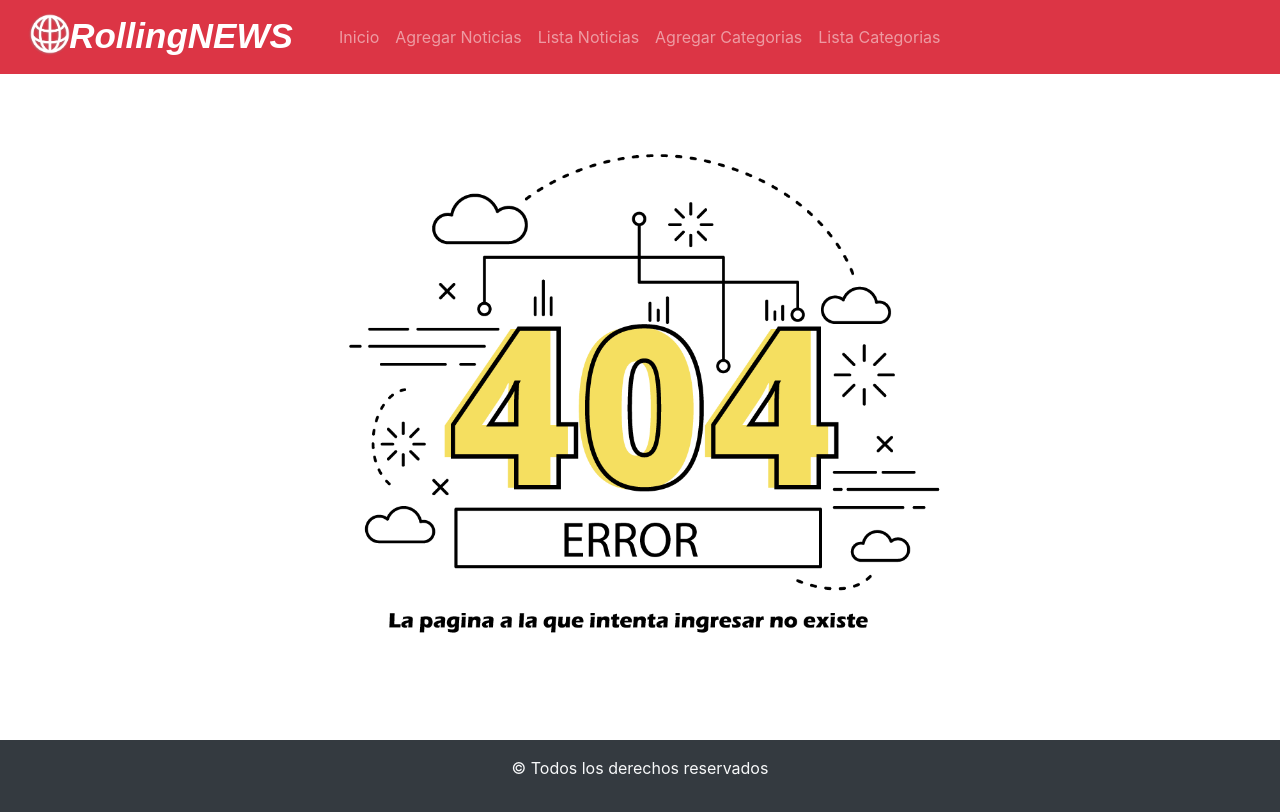
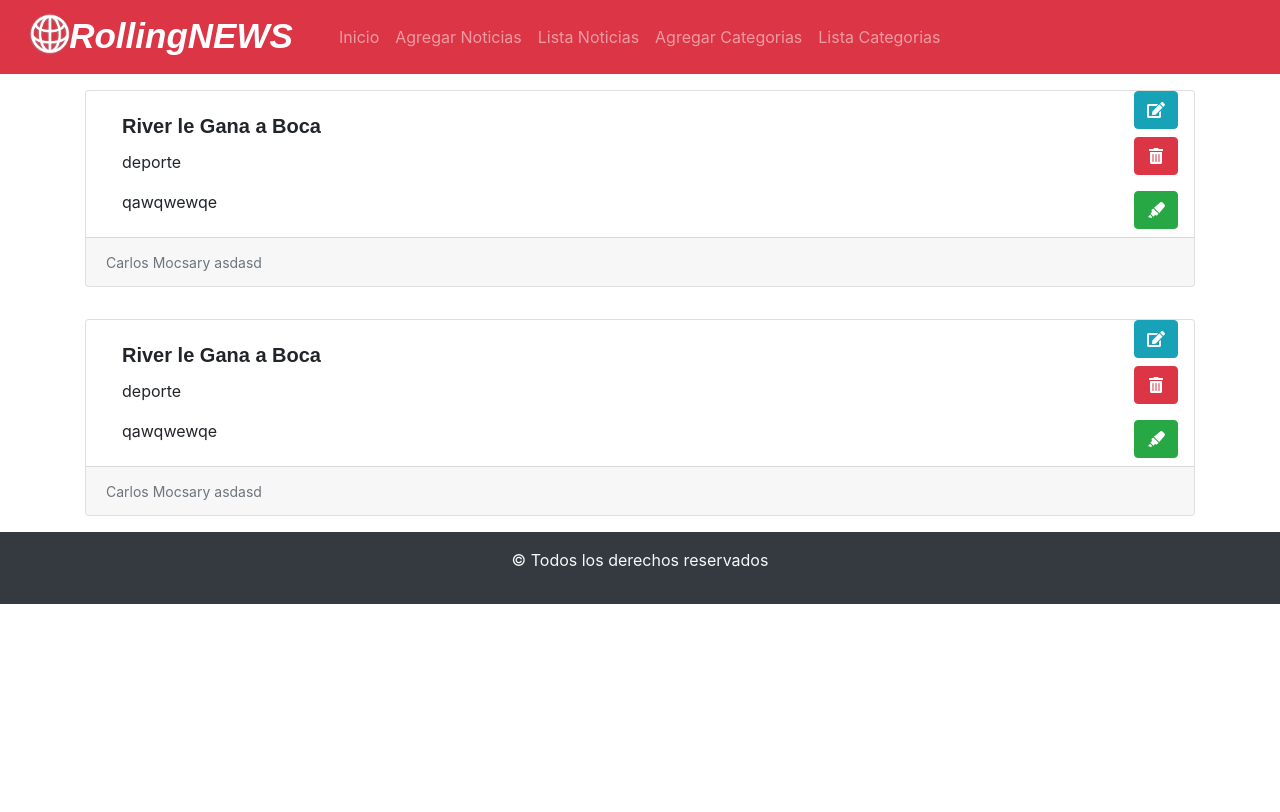
Before and after one commit to OttoCab/RollingNews, a React (Create React App) app: page /Categorias/detalleCategoria/1 in a window 1280 px wide. Built offline with nearby package versions, Linux system fonts and the light colour scheme; data requests are answered from the project's data file; a web font is replaced by a local one.

Commit message:
se realiza la logica para filtrar las noticias por categorias en detalleCategoirias

```diff
--- a/db.json
+++ b/db.json
@@ -2,21 +2,12 @@
   "News": [
     {
       "categoriaNoticia": "actualidad",
-      "idCategoriaNoticia": 0,
+      "idCategoriaNoticia": "2",
       "tituloNoticia": "Cosmito",
       "autorNoticia": "Florencia Norry",
       "fechaNoticia": "19/05/2021",
       "contenidoNoticia": "odas las personas que tienen un gato como compañero de vida saben que siempre anda buscando una caja o cualquier lugar cerrado donde pueda acurrucarse y estar tranquilo.\n\nNo le importa el tamaño, la forma ni el color mientras sea un espacio delimitado. Una atracción que, según un experimento casero, se extiende hasta las cajas imaginarias.\n\nCuando hablamos de cajas imaginarias nos referimos a rectángulos en dos dimensiones, es decir marcados en el suelo con cinta adhesiva. Pero, ¿cuál es la razón de esta atracción?\n\nEsto es lo que ha querido responder una investigación publicada en Applied Animal Behaviour Science (AAPS).",
       "id": 2
-    },
-    {
-      "categoriaNoticia": "deporte",
-      "idCategoriaNoticia": 0,
-      "tituloNoticia": "Voley Femenino",
-      "autorNoticia": "Florencia",
-      "fechaNoticia": "19/05/2021",
-      "contenidoNoticia": "Luego de la victoria en condición de visitante ante River, llegó el turno de medirse ante Club Rosario y las Guerreras culminaron la fase regular con una victoria por 3-1 en el Polideportivo Quinquela Martín. Candela Salinas fue la máxima anotadora del encuentro con 18 puntos.\n\nAdemás, las dirigidas por Eduardo Allona finalizaron esta etapa como líderes de  la Zona A con puntaje ideal. En cuanto al desarrollo del partido, el Xeneize que presentó un equipo alternativo, se llevó el primer set sin sobresaltos.\n\nPudieron imponer sus condiciones y con cierta comodidad se ponían en ventaja. Ya en el segundo set, el cotejo comenzó a emparejarse y en una definición muy luchada desde principio a fin, Boca se puso 2-0 arriba.",
-      "id": 3
     },
     {
       "categoriaNoticia": "Espectaculo",
@@ -35,6 +26,24 @@
       "fechaNoticia": "20/05/2021",
       "contenidoNoticia": "Algunos de los mayores éxitos de la historia del cine han venido del género de terror, ya que no suelen ser necesarios grandes presupuestos para sacar adelante películas que conquisten al público. Vienen rápidamente a la memoria títulos como 'La noche de Halloween', 'El proyecto de la bruja de Blair',  'Paranormal Activity' o 'Saw', que es la que ahora nos interesa.\n\n'Saw' logró superar los 100 millones de dólares de recaudación mundial cuando su presupuesto apenas superaba el millón. Lógico que durante un buen tiempo se estrenase una secuela cada año. La saga pareció morir en 2010, pero siete años más tarde hubo un primer intento de relanzarla que no tuvo continuidad. Veremos qué sucede en el caso de 'Spiral: Saw', una fallida cinta impulsada por Chris Rock que llega este viernes 21 de mayo a los cines españoles.",
       "id": 5
+    },
+    {
+      "categoriaNoticia": "deporte",
+      "idCategoriaNoticia": "1",
+      "tituloNoticia": "River le Gana a Boca",
+      "autorNoticia": "Carlos Mocsary",
+      "fechaNoticia": "asdasd",
+      "contenidoNoticia": "qawqwewqe",
+      "id": 6
+    },
+    {
+      "categoriaNoticia": "deporte",
+      "idCategoriaNoticia": "1",
+      "tituloNoticia": "River le Gana a Boca",
+      "autorNoticia": "Carlos Mocsary",
+      "fechaNoticia": "asdasd",
+      "contenidoNoticia": "qawqwewqe",
+      "id": 7
     }
   ],
   "Categorias": [
--- a/src/App.js
+++ b/src/App.js
@@ -12,6 +12,7 @@ import { useState, useEffect } from "react";
 import React from "react";
 import PgADM from "./components/PgADM";
 import Error404 from './components/Error404'
+import DetalleCategoria from './components/ADM/DetalleCategoria'
 
 function App() {
   const URL = process.env.REACT_APP_API_URL;
@@ -65,6 +66,9 @@ function App() {
         <Route exact path="/Categorias">
           <ListaCategorias Categorias={Categorias}></ListaCategorias>
         </Route>
+        <Route exact path="/Categorias/detalleCategoria/:idCategoriaNoticia">
+          <DetalleCategoria noticias={noticias} Categorias={Categorias}></DetalleCategoria>
+        </Route>
        <Route path='*'>
           <Error404></Error404>
         </Route>
--- a/src/components/ADM/AgregarNoticia.js
+++ b/src/components/ADM/AgregarNoticia.js
@@ -1,4 +1,4 @@
-import React, { useEffect, useState} from "react";
+import React, {useState} from "react";
 import { Container, Form, Button, Alert } from "react-bootstrap";
 import Swal from "sweetalert2";
 import './admin.css';
@@ -15,7 +15,7 @@ const AgregarNoticia = (props) => {
   const [contenidoNoticia, setContenidoNoticia] = useState("");
   const [error, setError] = useState(false);
   const URL = process.env.REACT_APP_API_URL;
-  const URLCat =process.env.REACT_APP_API_URL2;
+  // const URLCat =process.env.REACT_APP_API_URL2;
 
 
 
@@ -51,9 +51,8 @@ const AgregarNoticia = (props) => {
 
          return categoria.id == idCategoriaNoticia;
         });
-        console.log(resultadoCat.nombreCategoria,"RESULTADOCAT");
-        const nombreC = resultadoCat.nombreCategoria && resultadoCat.nombreCategoria;
-        // setCategoriaNoticia(nombreC);
+        const nombreC = resultadoCat.nombreCategoria;
+        setCategoriaNoticia(nombreC);
 
         const enviarNoticia = {
           method: "POST",
@@ -63,7 +62,7 @@ const AgregarNoticia = (props) => {
           body: JSON.stringify({...noticia,categoriaNoticia:nombreC}),
         };
         const respuesta = await fetch(URL, enviarNoticia);
-        console.log(respuesta);
+        console.log(nombreC, "GUARDADA");
         if (respuesta.status === 201) {
           Swal.fire(
             "Producto agregado!",
@@ -86,7 +85,6 @@ const AgregarNoticia = (props) => {
 
   return (
     <Container>
-
       <h1 className="text-center my-4 fuente">Alta de  Noticias</h1>
       <Form
         className="my-4 shadow p-3 mb-5 bg-body rounded"
--- /dev/null
+++ b/src/components/ADM/DetalleCategoria.js
@@ -0,0 +1,26 @@
+import React from "react";
+import { Container } from "react-bootstrap";
+import ItemNoticia from "./ItemNoticia";
+import {useParams} from 'react-router-dom';
+
+
+const DetalleCategoria = (props) => {
+  const {idCategoriaNoticia} = useParams();
+  const categoriaNFiltradas = props.noticias.filter((nota)=> nota.idCategoriaNoticia === idCategoriaNoticia);
+
+  return (
+    <Container>
+      <section className="row">
+      {categoriaNFiltradas.map((detalleCat, indice) => (
+            <ItemNoticia
+              key={indice}
+              dato={detalleCat}
+              Categorias={props.Categorias}
+            ></ItemNoticia>
+          ))}
+      </section>
+    </Container>
+  );
+};
+
+export default DetalleCategoria;
--- a/src/components/ADM/EditarNoticia.js
+++ b/src/components/ADM/EditarNoticia.js
@@ -8,11 +8,11 @@ import { campoRequerido } from "../common/helpers";
 const EditarNoticia = (props) => {
   const codNoticia = useParams().idNoticia;
   console.log(useParams().idNoticia);
-  const [categoriaNoticia, setCategoriaNoticia] = useState("");
+  // const [categoriaNoticia, setCategoriaNoticia] = useState("");
   const [error, setError] = useState(false);
   const [noticia, setNoticia] = useState({});
   const URL = process.env.REACT_APP_API_URL + "/" + codNoticia;
-  const URLCat =process.env.REACT_APP_API_URL2;
+  // const URLCat =process.env.REACT_APP_API_URL2;
   //variables de referencia
   const categoriaNoticiaRef = useRef("");
   const tituloNoticiaRef = useRef("");
@@ -20,34 +20,23 @@ const EditarNoticia = (props) => {
   const fechaNoticiaRef = useRef("0");
   const contenidoNoticiaRef = useRef("");
 
-
-
   useEffect(async () => {
     try {
       const respuesta = await fetch(URL);
       if (respuesta.status === 200) {
         const noticiaSolicitada = await respuesta.json();
         setNoticia(noticiaSolicitada);
-
-        // const respuestaCategoria = await fetch(URLCat);
-        // const categoriaSolicitada = await respuestaCategoria.json();
-        // const categoriaFinal = categoriaSolicitada.find(categoria=>categoria.id===noticiaSolicitada.idcategoria);
-        // setCategoriaNoticia(categoriaFinal.nombreCategoria);
-
+        console.log(noticiaSolicitada.categoriaNoticia);
+        console.log(noticiaSolicitada, "NOTICIA");
       }
-
     } catch (error) {
       console.log(error);
       Swal.fire("Ocurrio un error!", "Intentelo de nuevo mas tarde!", "error");
     }
   }, []);
 
-
-
   const handleSubmit = async (e) => {
     e.preventDefault();
-    // let CategoriaModificada = (categoria === '')?(noticia.categoriaNoticia):(categoria);
-    // console.log(tituloNoticiaRef.current.value);
     if (
       campoRequerido(categoriaNoticiaRef.current.value)&&
       (tituloNoticiaRef.current.value) &&
@@ -92,14 +81,14 @@ const EditarNoticia = (props) => {
         className="my-4 shadow p-3 mb-5 bg-body rounded"
         onSubmit={handleSubmit}
       >
-        <Form.Group controlId="exampleForm.SelectCustom">
-          <Form.Label>Seleccione la Categoria</Form.Label>
+        <Form.Group>
+          <Form.Label>Categoria</Form.Label>
           <Form.Control
             type="text"
-            // defaultValue={categoriaNoticia}
-            // ref={categoriaNoticiaRef}
+            defaultValue={noticia.categoriaNoticia}
+            ref={categoriaNoticiaRef}
+            readOnly
           >
-
           </Form.Control>
         </Form.Group>
 
--- a/src/components/ADM/ItemCategoria.js
+++ b/src/components/ADM/ItemCategoria.js
@@ -1,23 +1,25 @@
 import React from "react";
-import { ListGroup, Button } from "react-bootstrap";
+import { ListGroup } from "react-bootstrap";
 import { FontAwesomeIcon } from "@fortawesome/react-fontawesome";
 import { faEye } from "@fortawesome/free-solid-svg-icons";
+import { Link } from "react-router-dom";
 
 const ItemCategoria = (props) => {
+  console.log(props);
   return (
     <ListGroup.Item className="d-flex justify-content-between shadow p-3 bg-body rounded my-2">
       <p>
-      <span className="font-weight-bold">
-      {
-          props.dato.nombreCategoria
-        }
-      </span>
+        <span className="font-weight-bold">{props.dato.nombreCategoria}</span>
       </p>
       <div>
-      <Button variant="success">
-      <FontAwesomeIcon icon={faEye}></FontAwesomeIcon>
-        </Button>
+        <Link
+          className="btn btn-success text-light"
+          to={"/Categorias/detalleCategoria/" + props.dato.id}
+        >
+          <FontAwesomeIcon icon={faEye}></FontAwesomeIcon>
+        </Link>
       </div>
+
     </ListGroup.Item>
   );
 };
--- a/src/components/ADM/ItemNoticia.js
+++ b/src/components/ADM/ItemNoticia.js
@@ -51,7 +51,6 @@ const ItemNoticia = (props) => {
       <CardGroup>
         <Card>
           <div className="d-flex align-items-center justify-content-between mx-3">
-
             <div>
               <Card.Body>
                 <Card.Title>
--- a/src/components/ADM/ListaNoticia.js
+++ b/src/components/ADM/ListaNoticia.js
@@ -1,18 +1,18 @@
-import React, { useState } from "react";
+import React from "react";
 import { Container, InputGroup, FormControl } from "react-bootstrap";
 import ItemNoticia from "./ItemNoticia";
 
 const ListaNoticia = (props) => {
-  const [buscar, setBuscar] = useState("");
+  // const [buscar, setBuscar] = useState("");
   return (
     <Container>
       <h1 className="text-center my-4 fuente">Lista de Noticias</h1>
       <InputGroup className="my-3 w-25 fuente">
         <InputGroup.Prepend>
           <InputGroup.Text
-            onChange={(e) => {
-              setBuscar(e.target.value);
-            }}
+            // onChange={(e) => {
+            //   setBuscar(e.target.value);
+            // }}
           >
             Buscar
           </InputGroup.Text>
--- a/src/components/ADM/NavegacionAdmin.js
+++ b/src/components/ADM/NavegacionAdmin.js
@@ -7,7 +7,7 @@ const Navegacion = () => {
   return (
     <Navbar bg="danger" variant="dark" expand="lg">
       <Navbar.Brand href="/">
-        <img src={logo}></img>
+        <img src={logo} alt="logo del RollongNews"></img>
 
       </Navbar.Brand>
       <Navbar.Toggle aria-controls="basic-navbar-nav" />
--- a/src/components/Error404.js
+++ b/src/components/Error404.js
@@ -6,7 +6,7 @@ const Error404 = () => {
   return (
     <Container>
       <section className="text-center">
-        <img src={error404} className="error"/>
+        <img src={error404} className="error" alt="fotode error"/>
       </section>
     </Container>
   );
```
